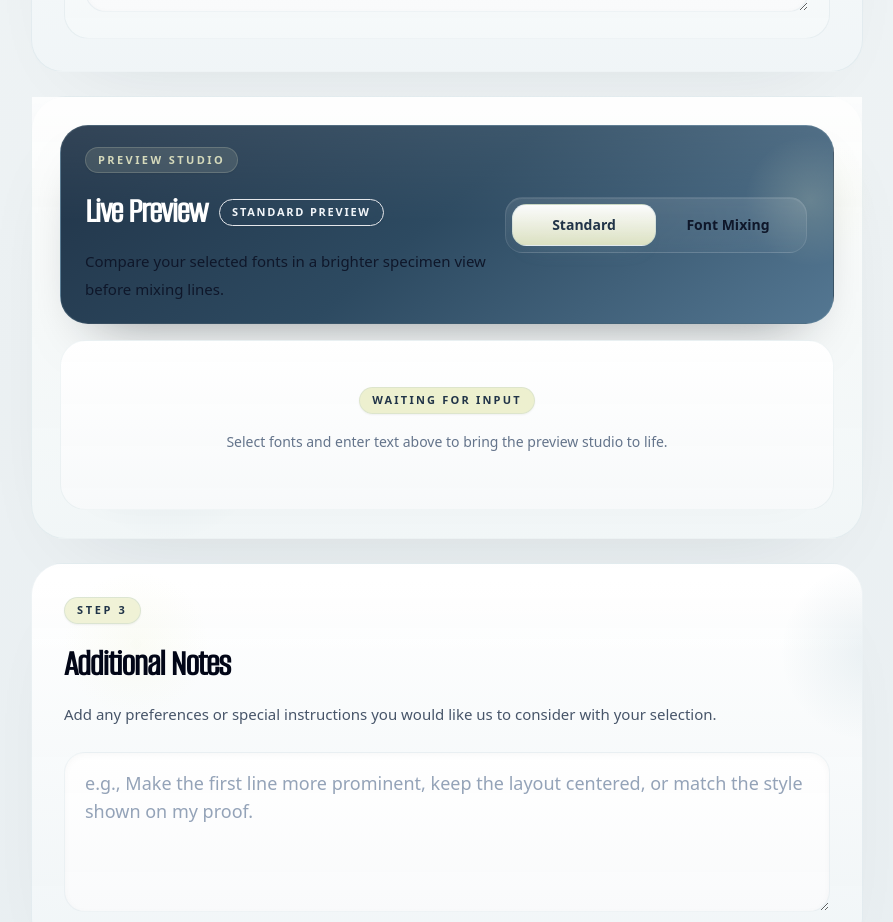
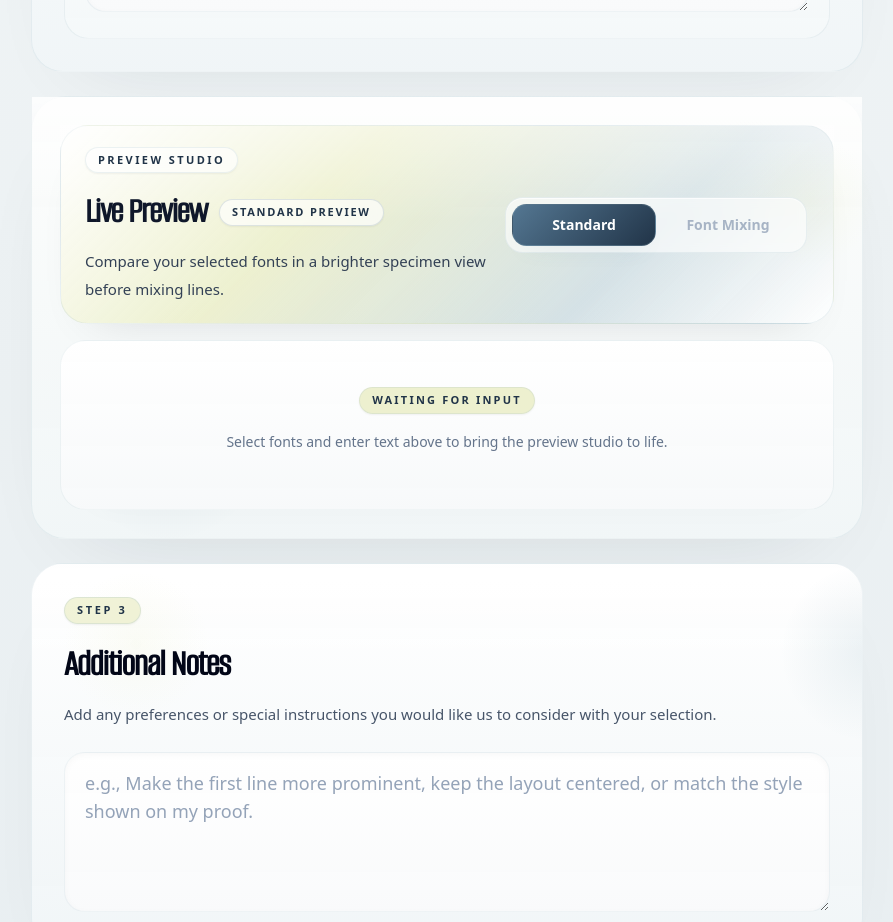
Before and after one commit to Arch-Tom/archfonthub, a React (Vite) app: page / in a window 1280 px wide. Shown: the part 1800-2722 px from the top of the page, without its empty margins (385-1278 px from the left). Built offline with nearby package versions, Linux system fonts and the light colour scheme; a web font is replaced by a local one.

Commit message:
Soften live preview colors

```diff
--- a/src/components/LivePreviewSection.jsx
+++ b/src/components/LivePreviewSection.jsx
@@ -104,45 +104,45 @@ const LivePreviewSection = ({
       </div>
 
       <div className="relative space-y-4">
-        <header className="overflow-hidden rounded-[1.75rem] border border-[rgba(148,180,193,0.18)] bg-[linear-gradient(140deg,#213448_0%,#2d4a61_48%,#547792_100%)] px-5 py-5 shadow-[0_28px_56px_-34px_rgba(17,21,26,0.52)] sm:px-6">
+        <header className="overflow-hidden rounded-[1.75rem] border border-[rgba(148,180,193,0.18)] bg-[linear-gradient(135deg,rgba(255,255,255,0.98),rgba(236,239,202,0.88)_34%,rgba(148,180,193,0.34)_72%,rgba(255,255,255,0.95)_100%)] px-5 py-5 shadow-[0_24px_50px_-34px_rgba(17,21,26,0.16)] sm:px-6">
           <div className="pointer-events-none absolute inset-0" aria-hidden="true">
-            <div className="absolute inset-x-0 top-0 h-24 bg-[linear-gradient(180deg,rgba(255,255,255,0.08),transparent)]" />
-            <div className="absolute -right-10 top-3 h-32 w-32 rounded-full bg-[radial-gradient(circle,rgba(236,239,202,0.18),transparent_72%)]" />
+            <div className="absolute inset-x-0 top-0 h-24 bg-[linear-gradient(180deg,rgba(255,255,255,0.42),transparent)]" />
+            <div className="absolute -right-10 top-3 h-32 w-32 rounded-full bg-[radial-gradient(circle,rgba(236,239,202,0.22),transparent_72%)]" />
           </div>
 
           <div className="relative flex flex-col gap-4 xl:flex-row xl:items-center xl:justify-between">
             <div className="max-w-[44rem]">
-              <div className="inline-flex items-center rounded-full border border-[rgba(236,239,202,0.18)] bg-[rgba(236,239,202,0.12)] px-3 py-1 text-[11px] font-semibold uppercase tracking-[0.22em] text-[rgba(236,239,202,0.86)] shadow-sm backdrop-blur-sm">
+              <div className="inline-flex items-center rounded-full border border-[rgba(148,180,193,0.18)] bg-[rgba(255,255,255,0.64)] px-3 py-1 text-[11px] font-semibold uppercase tracking-[0.22em] text-[#213448] shadow-sm backdrop-blur-sm">
                 Preview Studio
               </div>
 
               <div className="mt-3 flex flex-wrap items-center gap-3">
                 <h2
-                  className="text-[1.95rem] font-bold tracking-tight text-white sm:text-[2.25rem]"
+                  className="text-[1.95rem] font-bold tracking-tight text-slate-900 sm:text-[2.25rem]"
                   style={{ fontFamily: 'Alumni Sans Regular' }}
                 >
                   Live Preview
                 </h2>
 
-                <span className="inline-flex items-center rounded-full border border-white/12 bg-white/8 px-3 py-1 text-[11px] font-semibold uppercase tracking-[0.16em] text-slate-100 shadow-sm backdrop-blur-sm">
+                <span className="inline-flex items-center rounded-full border border-[rgba(84,119,146,0.18)] bg-[rgba(255,255,255,0.68)] px-3 py-1 text-[11px] font-semibold uppercase tracking-[0.16em] text-[#213448] shadow-sm backdrop-blur-sm">
                   {modeTitle}
                 </span>
               </div>
 
-              <p className="mt-2 max-w-[40rem] text-[15px] leading-7 text-slate-100/84">
+              <p className="mt-2 max-w-[40rem] text-[15px] leading-7 text-slate-700">
                 {modeDescription}
               </p>
             </div>
 
             <div className="w-full xl:w-auto xl:min-w-[19rem]">
-              <div className="inline-flex w-full rounded-[1.1rem] border border-white/10 bg-[linear-gradient(180deg,rgba(255,255,255,0.11),rgba(255,255,255,0.04))] p-1.5 shadow-[inset_0_1px_0_rgba(255,255,255,0.08)] xl:w-auto backdrop-blur-sm">
+              <div className="inline-flex w-full rounded-[1.1rem] border border-[rgba(148,180,193,0.18)] bg-[rgba(255,255,255,0.62)] p-1.5 shadow-[inset_0_1px_0_rgba(255,255,255,0.7)] xl:w-auto backdrop-blur-sm">
                 <button
                   type="button"
                   onClick={() => setIsFontMixingMode(false)}
                   className={`flex-1 rounded-[0.9rem] px-4 py-2.5 text-sm font-semibold transition-all xl:min-w-[9rem] ${
                     !showFontMixingMode
-                      ? 'border border-[rgba(148,180,193,0.24)] bg-[linear-gradient(180deg,rgba(255,255,255,0.98),rgba(236,239,202,0.9))] text-[#213448] shadow-[0_12px_24px_-18px_rgba(148,180,193,0.42)]'
-                      : 'text-slate-100/82 hover:text-white'
+                      ? 'border border-[rgba(148,180,193,0.24)] bg-[linear-gradient(135deg,#547792_0%,#213448_100%)] text-white shadow-[0_12px_24px_-18px_rgba(84,119,146,0.34)]'
+                      : 'text-slate-700 hover:text-slate-900'
                   }`}
                   aria-pressed={!showFontMixingMode}
                 >
@@ -155,10 +155,10 @@ const LivePreviewSection = ({
                   disabled={!canUseFontMixing}
                   className={`flex-1 rounded-[0.9rem] px-4 py-2.5 text-sm font-semibold transition-all xl:min-w-[9rem] ${
                     showFontMixingMode
-                      ? 'border border-[rgba(148,180,193,0.24)] bg-[linear-gradient(180deg,rgba(255,255,255,0.98),rgba(236,239,202,0.9))] text-[#213448] shadow-[0_12px_24px_-18px_rgba(148,180,193,0.42)]'
+                      ? 'border border-[rgba(148,180,193,0.24)] bg-[linear-gradient(135deg,#547792_0%,#213448_100%)] text-white shadow-[0_12px_24px_-18px_rgba(84,119,146,0.34)]'
                       : canUseFontMixing
-                        ? 'text-slate-100/82 hover:text-white'
-                        : 'cursor-not-allowed text-slate-300/34'
+                        ? 'text-slate-700 hover:text-slate-900'
+                        : 'cursor-not-allowed text-slate-400/80'
                   }`}
                   aria-pressed={showFontMixingMode}
                   aria-disabled={!canUseFontMixing}
--- a/src/components/livePreview/PreviewLayoutControls.jsx
+++ b/src/components/livePreview/PreviewLayoutControls.jsx
@@ -30,19 +30,19 @@ const PreviewLayoutControls = ({
     : 'These controls apply across the full standard specimen view.';
 
   return (
-    <div className="rounded-[1.45rem] border border-[rgba(120,145,163,0.14)] bg-[linear-gradient(180deg,rgba(36,49,59,0.985),rgba(48,64,76,0.965))] p-4 text-white shadow-[0_24px_50px_-34px_rgba(17,21,26,0.46),inset_0_1px_0_rgba(255,255,255,0.08)] sm:p-5">
+    <div className="rounded-[1.45rem] border border-[rgba(148,180,193,0.16)] bg-[linear-gradient(180deg,rgba(248,250,250,0.995),rgba(238,244,245,0.965))] p-4 text-slate-900 shadow-[0_24px_50px_-34px_rgba(17,21,26,0.12),inset_0_1px_0_rgba(255,255,255,0.82)] sm:p-5">
       <div className="flex flex-col gap-4 xl:flex-row xl:items-end xl:justify-between">
         <div className="max-w-[34rem]">
-          <div className="text-[11px] font-semibold uppercase tracking-[0.22em] text-[rgba(225,235,242,0.72)]">
+          <div className="text-[11px] font-semibold uppercase tracking-[0.22em] text-slate-500">
             {controlLabel}
           </div>
           <div className="mt-1 flex flex-wrap items-center gap-2.5">
-            <h3 className="text-lg font-semibold tracking-tight text-white">{controlTitle}</h3>
+            <h3 className="text-lg font-semibold tracking-tight text-slate-900">{controlTitle}</h3>
             <span
               className={`inline-flex items-center rounded-full border px-2.5 py-1 text-[10px] font-semibold uppercase tracking-[0.14em] ${
                 isFontMixingMode
-                  ? 'border-[rgba(158,184,199,0.2)] bg-[rgba(235,244,249,0.1)] text-[rgba(229,239,245,0.92)]'
-                  : 'border-white/12 bg-white/10 text-slate-100/82'
+                  ? 'border-[rgba(148,180,193,0.2)] bg-[rgba(236,239,202,0.64)] text-[#213448]'
+                  : 'border-[rgba(148,180,193,0.18)] bg-white text-slate-700'
               }`}
             >
               {isFontMixingMode
@@ -52,7 +52,7 @@ const PreviewLayoutControls = ({
                 : 'Visible in all specimens'}
             </span>
           </div>
-          <p className="mt-2 max-w-[32rem] text-sm leading-6 text-slate-100/76">
+          <p className="mt-2 max-w-[32rem] text-sm leading-6 text-slate-600">
             {controlDescription}
           </p>
         </div>
@@ -90,8 +90,8 @@ const PreviewLayoutControls = ({
                   disabled={!activePreviewLine || isUsingDefaultLineSize}
                   className={`rounded-full px-3 py-1.5 text-xs font-semibold transition-all duration-200 ${
                     !activePreviewLine || isUsingDefaultLineSize
-                      ? 'cursor-default bg-white/10 text-slate-300/38'
-                      : 'border border-[rgba(158,184,199,0.18)] bg-[rgba(235,244,249,0.1)] text-[rgba(229,239,245,0.92)] hover:bg-[rgba(235,244,249,0.18)] hover:text-white'
+                      ? 'cursor-default bg-slate-100 text-slate-400'
+                      : 'border border-[rgba(148,180,193,0.18)] bg-[rgba(236,239,202,0.64)] text-[#213448] hover:bg-[rgba(236,239,202,0.9)]'
                   }`}
                 >
                   Use default
```
Also changed, not shown: src/components/livePreview/PreviewRangeControl.jsx (+12 -12 lines).
